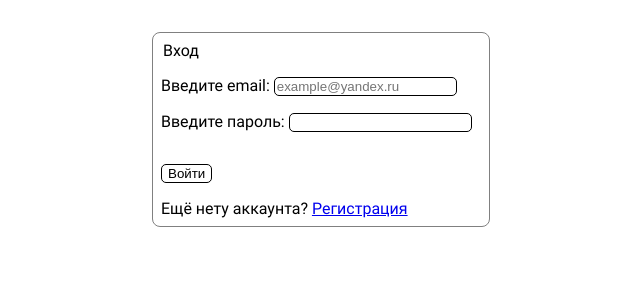
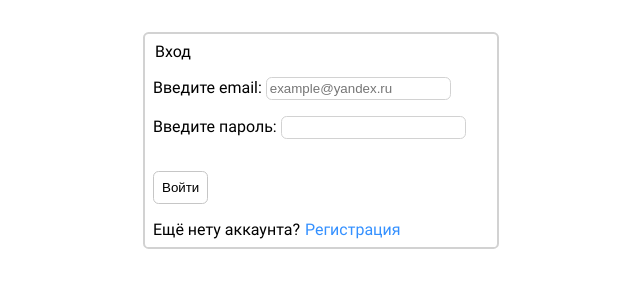
Before and after one commit to Klonochkin/practical-task, a FastAPI app: page /auth in a window 1280 px wide. Shown: the top 300 px of the page, without its empty margins (319-959 px from the left). Run offline with FastAPI, Linux system fonts and the light colour scheme.

Commit message:
update style auth/register

```diff
--- a/static/style-auth.css
+++ b/static/style-auth.css
@@ -8,16 +8,16 @@
 	font-family: 'Roboto', sans-serif;
   }
 .form{
-	padding: 0.5rem;
-	width: 20%;
-	margin: 2rem auto;
 	display: flex;
 	flex-direction: column;
+	padding: 0.5rem;
+	width: 21rem;
+	min-width: 21rem;
+	margin: 2rem auto;
 	gap: 1rem;
 	align-items: start;
-	border: 0.1rem grey solid;
-	min-width: 20rem;
-	border-radius: 0.5rem;
+	border: 2px rgb(210, 210, 210) solid;
+	border-radius: 0.35rem;
 }
 .visually-hidden{
 	visibility: hidden;
@@ -29,19 +29,30 @@
 .button{
 	background-color: rgb(255, 255, 255);
 	color: black;
-	border: 1px black solid;
-	border-radius: 5px;
+	border: 1px rgb(198, 198, 198) solid;
+	border-radius: 0.35rem;
+	padding: 0.5rem;
+	cursor: pointer;
   }
-.button:not(:disabled){
-cursor:pointer;
-}
-.button:hover:not(:disabled) {
-background: rgb(255, 255, 255);
-color: #000000;
-border-color: #000000;
-}
+
 .input{
 background: rgb(255, 255, 255) ;
-border: 1px black solid;
-border-radius: 5px;
+border: 1px rgb(210, 210, 210) solid;
+border-radius: 0.35rem;
+padding: 3px;
 }
+input:-webkit-autofill{
+	transition: background-color 5000s ease-in-out 0s;
+}
+a {
+	outline: none;
+	text-decoration: none;
+	padding: 2px 1px 0;
+	color: rgb(52, 144, 255);
+}
+a:hover {
+	outline: none;
+	text-decoration: none;
+	padding: 2px 1px 0;
+	color: rgb(119, 180, 255);
+}
--- a/static/style.css
+++ b/static/style.css
@@ -68,7 +68,7 @@ body{
 	border-radius: 0.35rem;
   }
 .form__field-input--ghost{
-  clip: rect(0 0 0 0);
+  	clip: rect(0 0 0 0);
     clip-path: inset(50%);
     height: 1px;
     overflow: hidden;
```
